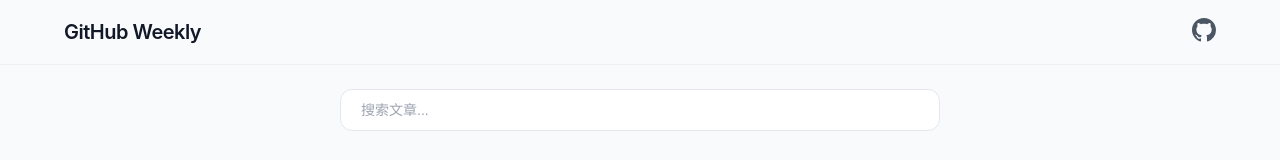
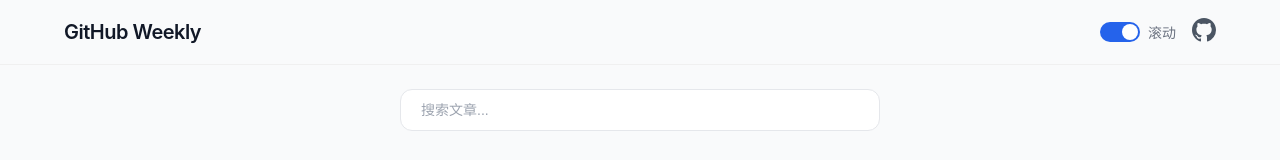
Before and after one commit to kaozb/iohub, a Vue app in the folder frontend/: page /#/ in a window 1280 px wide. Shown: the top 160 px of the page. Built offline with nearby package versions, Linux system fonts and the light colour scheme.

Commit message:
增加滚动加载和分页模式两种模式

```diff
--- a/frontend/src/App.vue
+++ b/frontend/src/App.vue
@@ -5,6 +5,11 @@
         GitHub Weekly
       </router-link>
       <div class="nav-links">
+        <label class="toggle-switch">
+          <input type="checkbox" v-model="fullShow" id="fullShow">
+          <span class="slider"></span>
+          <span class="label-text">{{ fullShow ? '滚动' : '分页' }}</span>
+        </label>
         <a href="https://github.com/inshub/iohub" target="_blank" class="nav-link github-link">
           <svg height="24" width="24" viewBox="0 0 16 16" class="github-icon">
             <path fill="currentColor" d="M8 0C3.58 0 0 3.58 0 8c0 3.54 2.29 6.53 5.47 7.59.4.07.55-.17.55-.38 0-.19-.01-.82-.01-1.49-2.01.37-2.53-.49-2.69-.94-.09-.23-.48-.94-.82-1.13-.28-.15-.68-.52-.01-.53.63-.01 1.08.58 1.23.82.72 1.21 1.87.87 2.33.66.07-.52.28-.87.51-1.07-1.78-.2-3.64-.89-3.64-3.95 0-.87.31-1.59.82-2.15-.08-.2-.36-1.02.08-2.12 0 0 .67-.21 2.2.82.64-.18 1.32-.27 2-.27.68 0 1.36.09 2 .27 1.53-1.04 2.2-.82 2.2-.82.44 1.1.16 1.92.08 2.12.51.56.82 1.27.82 2.15 0 3.07-1.87 3.75-3.65 3.95.29.25.54.73.54 1.48 0 1.07-.01 1.93-.01 2.2 0 .21.15.46.55.38A8.013 8.013 0 0016 8c0-4.42-3.58-8-8-8z"></path>
@@ -13,8 +18,14 @@
       </div>
     </div>
   </nav>
-  <router-view></router-view>
+  <router-view v-model:fullShow="fullShow"></router-view>
 </template>
+
+<script setup lang="ts">
+import { ref } from 'vue'
+
+const fullShow = ref(true)
+</script>
 
 <style>
 .nav {
@@ -45,7 +56,6 @@
 
 .nav-links {
   display: flex;
-  gap: 24px;
   align-items: center;
 }
 
@@ -100,4 +110,65 @@
     padding: 0 12px;
   }
 }
+
+.toggle-switch {
+  position: relative;
+  display: inline-flex;
+  align-items: center;
+  cursor: pointer;
+  margin-right: 16px;
+}
+
+.toggle-switch input {
+  opacity: 0;
+  width: 0;
+  height: 0;
+}
+
+.slider {
+  position: relative;
+  display: inline-block;
+  width: 40px;
+  height: 20px;
+  background-color: #e5e7eb;
+  border-radius: 20px;
+  transition: .4s;
+  margin-right: 8px;
+}
+
+.slider:before {
+  position: absolute;
+  content: "";
+  height: 16px;
+  width: 16px;
+  left: 2px;
+  bottom: 2px;
+  background-color: white;
+  border-radius: 50%;
+  transition: .4s;
+}
+
+.toggle-switch input:checked + .slider {
+  background-color: #2563eb;
+}
+
+.toggle-switch input:checked + .slider:before {
+  transform: translateX(20px);
+}
+
+.label-text {
+  font-size: 14px;
+  color: #6b7280;
+  white-space: nowrap;
+}
+
+@media screen and (max-width: 768px) {
+  .label-text {
+    display: none;
+  }
+
+  .toggle-switch {
+    margin-right: 12px;
+  }
+}
 </style>
--- a/frontend/src/views/Home.vue
+++ b/frontend/src/views/Home.vue
@@ -1,12 +1,19 @@
 <template>
-  <div class="container">
+  <div class="container" :style="{minHeight:fullShow?'calc(100vh - 100px)':'auto'}">
     <header>
       <div class="search">
         <input v-model="searchQuery" placeholder="搜索文章...">
       </div>
     </header>
 
-    <main>
+    <main
+      :class="{ 'hide-scrollbar': props.fullShow }"
+      :style="{
+        overflowY: props.fullShow ? 'auto' : 'hidden',
+        height: props.fullShow ? 'calc(100vh - 180px)' : 'auto'
+      }"
+      v-on:scrollend="scorllEnd"
+    >
       <div class="articles">
         <article v-for="article in paginatedArticles" :key="article.id">
           <h2>
@@ -33,7 +40,7 @@
         </article>
       </div>
 
-      <div class="pagination" v-if="totalPages > 1">
+      <div class="pagination" v-if="totalPages > 1 && !fullShow">
         <button
           class="page-btn"
           :disabled="currentPage === 1"
@@ -52,6 +59,7 @@
           下一页
         </button>
       </div>
+      <div v-if="fullShow" class="loading"></div>
     </main>
   </div>
 </template>
@@ -61,8 +69,15 @@ import { ref, computed, watch } from 'vue'
 import { marked } from 'marked'
 import articles from '../data/articles.json'
 
+const props = defineProps<{
+  fullShow: boolean
+}>()
+
+const emit = defineEmits(['update:fullShow'])
+
 const searchQuery = ref('')
 const currentPage = ref(1)
+const timeSeed = ref(null as NodeJS.Timeout | null)
 const pageSize = 6 // 每页显示的文章数量
 
 const filteredArticles = computed(() => {
@@ -81,10 +96,28 @@ const totalPages = computed(() =>
 )
 
 const paginatedArticles = computed(() => {
-  const start = (currentPage.value - 1) * pageSize
-  const end = start + pageSize
+  let [start,end] = [0,0];
+  if(props.fullShow) {
+    end = pageSize + (currentPage.value - 1) * pageSize
+  } else {
+    start = (currentPage.value - 1) * pageSize
+    end = start + pageSize
+  }
+
   return filteredArticles.value.slice(start, end)
 })
+
+const scorllEnd = () => {
+  if(!props.fullShow) {
+    return
+  }
+  if(timeSeed.value) {
+    clearTimeout(timeSeed.value)
+  }
+  timeSeed.value = setTimeout(() => {
+    currentPage.value = currentPage.value === totalPages.value ? currentPage.value : currentPage.value + 1
+  }, 500);
+}
 
 watch(searchQuery, () => {
   currentPage.value = 1
@@ -213,7 +246,7 @@ header {
 }
 
 .search input {
-  width: 100%;
+  display: inline-block;
   padding: 12px 20px;
   font-size: 0.875rem;
   border: 1px solid #e5e7eb;
@@ -221,6 +254,15 @@ header {
   background: white;
   transition: all 0.2s ease;
   color: #374151;
+  width: 100%;
+}
+
+.search input {
+  width: 80%;
+}
+
+.search input[type="checkbox"] {
+  width: 5%;
 }
 
 .search input:focus {
@@ -406,6 +448,21 @@ article h2 a {
   padding: 0 8px;
 }
 
+.loading {
+  border: 4px solid #f3f3f3;
+  border-top: 4px solid #3498db;
+  border-radius: 50%;
+  width: 20px;
+  height: 20px;
+  animation: spin 2s linear infinite;
+  margin: 10px auto;
+}
+
+@keyframes spin {
+  0% { transform: rotate(0deg); }
+  100% { transform: rotate(360deg); }
+}
+
 @media screen and (max-width: 768px) {
   .container {
     padding: 16px;
@@ -515,4 +572,14 @@ article h2 a {
     font-size: 11px;   /* 稍微调小标签字体 */
   }
 }
+
+.hide-scrollbar {
+  scrollbar-width: none; /* Firefox */
+  -ms-overflow-style: none; /* IE and Edge */
+}
+
+.hide-scrollbar::-webkit-scrollbar {
+  display: none; /* Chrome, Safari and Opera */
+}
+
 </style>
```
Also changed, not shown: 1 other file (tests, documents, lock files or other folders).
